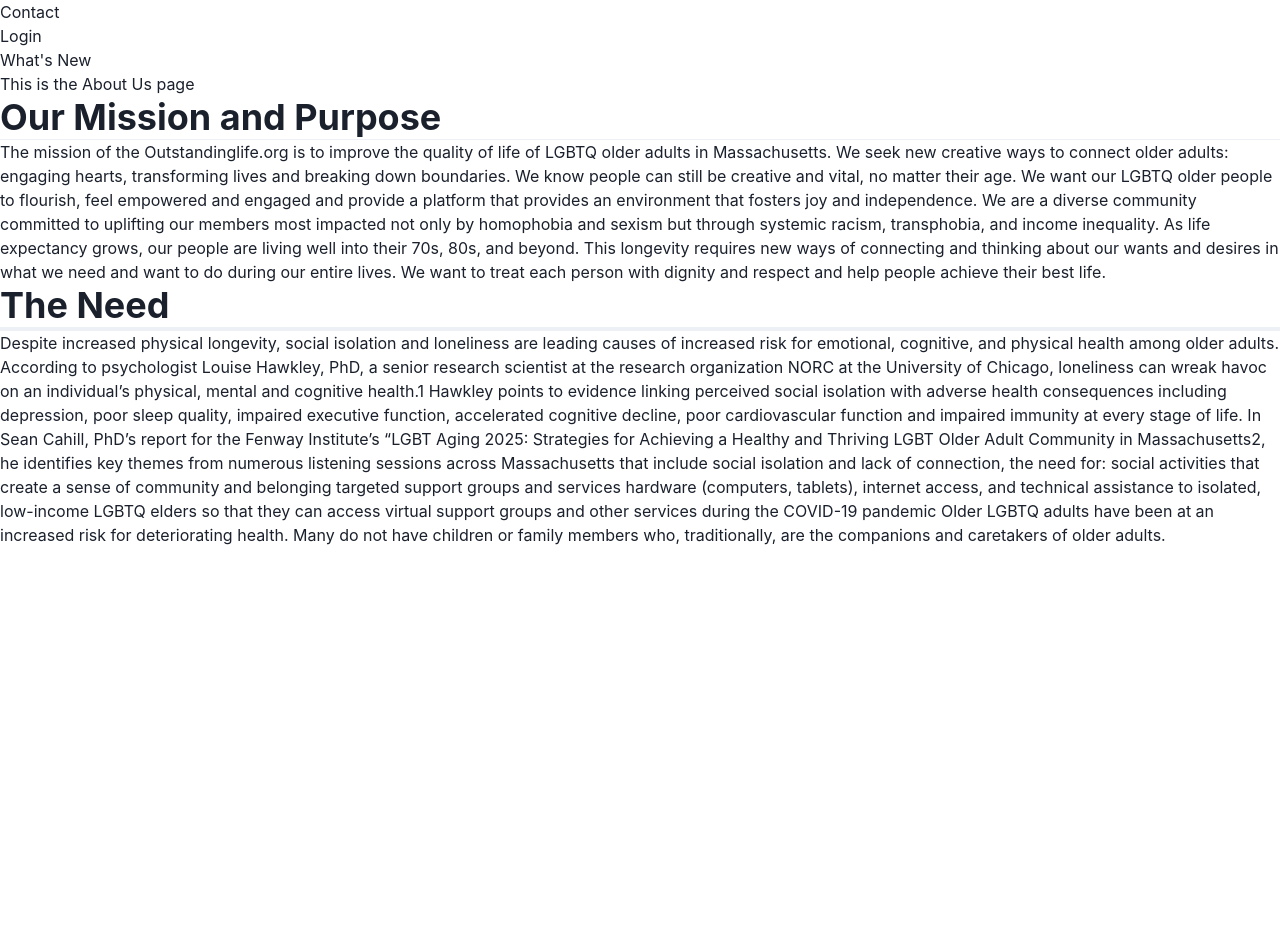
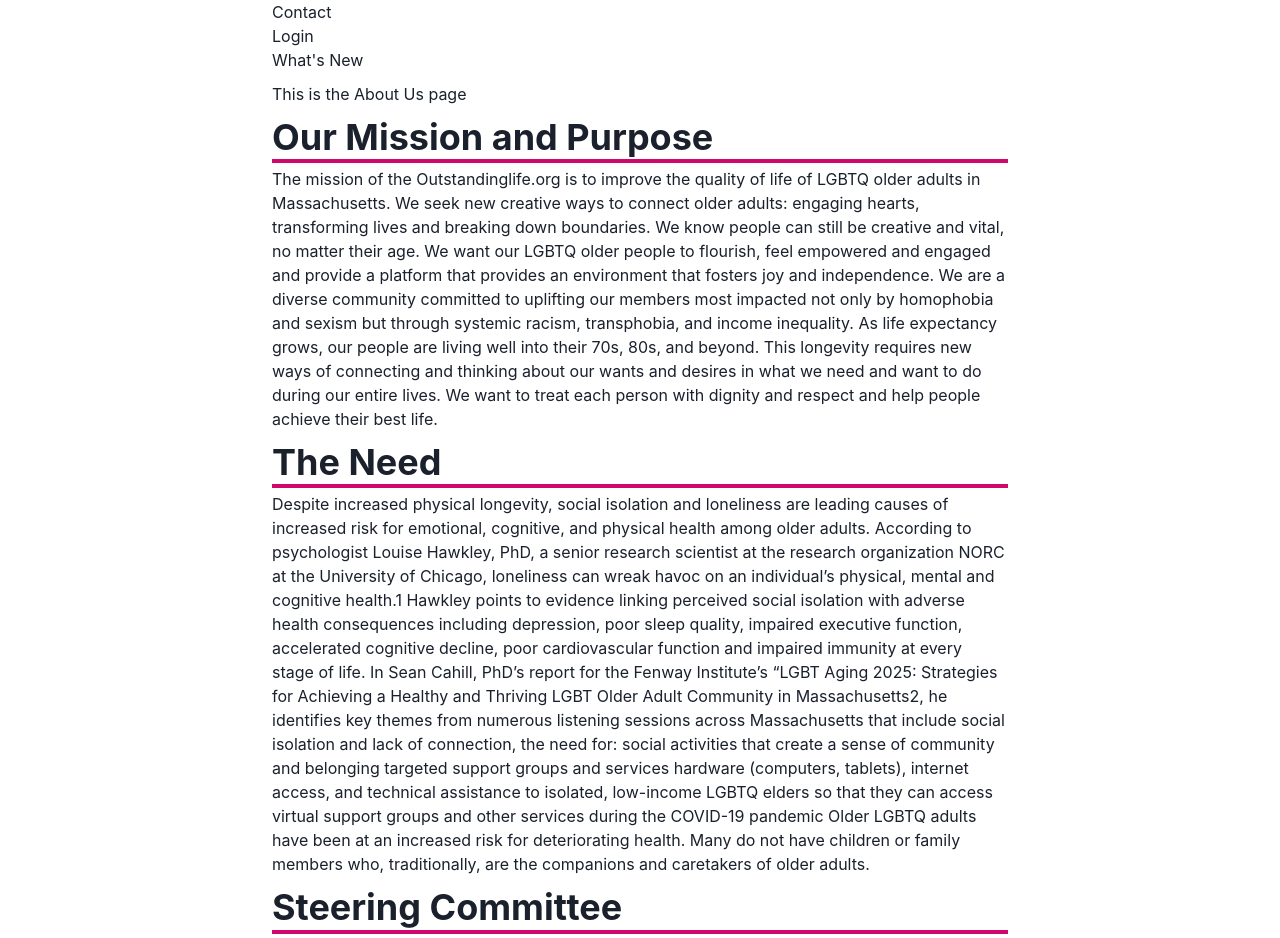
Before and after one commit to Code-4-Community/outstanding-life, a Next.js app: page /about-us in a window 1280 px wide. Before the commit the page ends 800 px from the top, so only its background shows below. Built offline with nearby package versions, Linux system fonts and the light colour scheme.

Commit message:
add header underline and format sections

```diff
--- a/lib/components/header/index.tsx
+++ b/lib/components/header/index.tsx
@@ -1,4 +1,4 @@
-import { Heading, Divider, extendTheme } from '@chakra-ui/react'
+import { Heading, Box, extendTheme } from '@chakra-ui/react';
 
 // const theme = extendTheme({
 //     components: {
@@ -16,31 +16,28 @@ const theme = extendTheme({
   components: {
     Divider: {
       defaultProps: {
-            size: "lg",
-            colorScheme: "red"
+        size: 'lg',
+        colorScheme: 'red',
       },
       sizes: {
-          lg: { borderWidth: "4px" }
+        lg: { borderWidth: '4px' },
       },
       colors: {
-            red: "#cd0a69"
-        }
+        red: '#cd0a69',
       },
     },
-  })
+  },
+});
 
 interface HeaderProps {
   header: String;
-};
+}
 
-const Header : React.FC<HeaderProps> = ({header} : HeaderProps)  => (
-    <div>
-        <Heading>
-            { header }
-        </Heading>
-        <Divider theme={ theme }/>
-
-    </div>
+const Header: React.FC<HeaderProps> = ({ header }: HeaderProps) => (
+  <Box mb={'4px'}>
+    <Heading>{header}</Heading>
+    <Box h={'4px'} bg="#cd0a69" />
+  </Box>
 );
 
 export default Header;
--- a/pages/about-us/index.tsx
+++ b/pages/about-us/index.tsx
@@ -1,18 +1,21 @@
 import NavBar from '../../lib/components/navbar';
 import navLinks from '../../lib/components/navbar/links';
+import Header from '../../lib/components/header';
 import HeaderAndText from '../../lib/components/header-and-text';
 import { missionText, needText } from './aboutUsText';
+import { Container, Heading, Grid } from '@chakra-ui/react';
 
 const AboutUs: React.FC = () => {
   return (
-    <>
-      <NavBar navLinks={navLinks} />
-      This is the About Us page
-
-      <HeaderAndText header="Our Mission and Purpose" text={missionText} />
-
-      <HeaderAndText header="The Need" text={needText} />
-    </>
+    <Container maxW={'container.md'}>
+      <Grid gap={'10px'}>
+        <NavBar navLinks={navLinks} />
+        This is the About Us page
+        <HeaderAndText header="Our Mission and Purpose" text={missionText} />
+        <HeaderAndText header="The Need" text={needText} />
+        <Header header="Steering Committee" />
+      </Grid>
+    </Container>
   );
 };
 
```
Also changed, not shown: lib/components/header-and-text/index.tsx (+5 -7 lines), 1 other file (tests, documents, lock files or other folders). Lines whose indentation alone changed are shown as unchanged.
